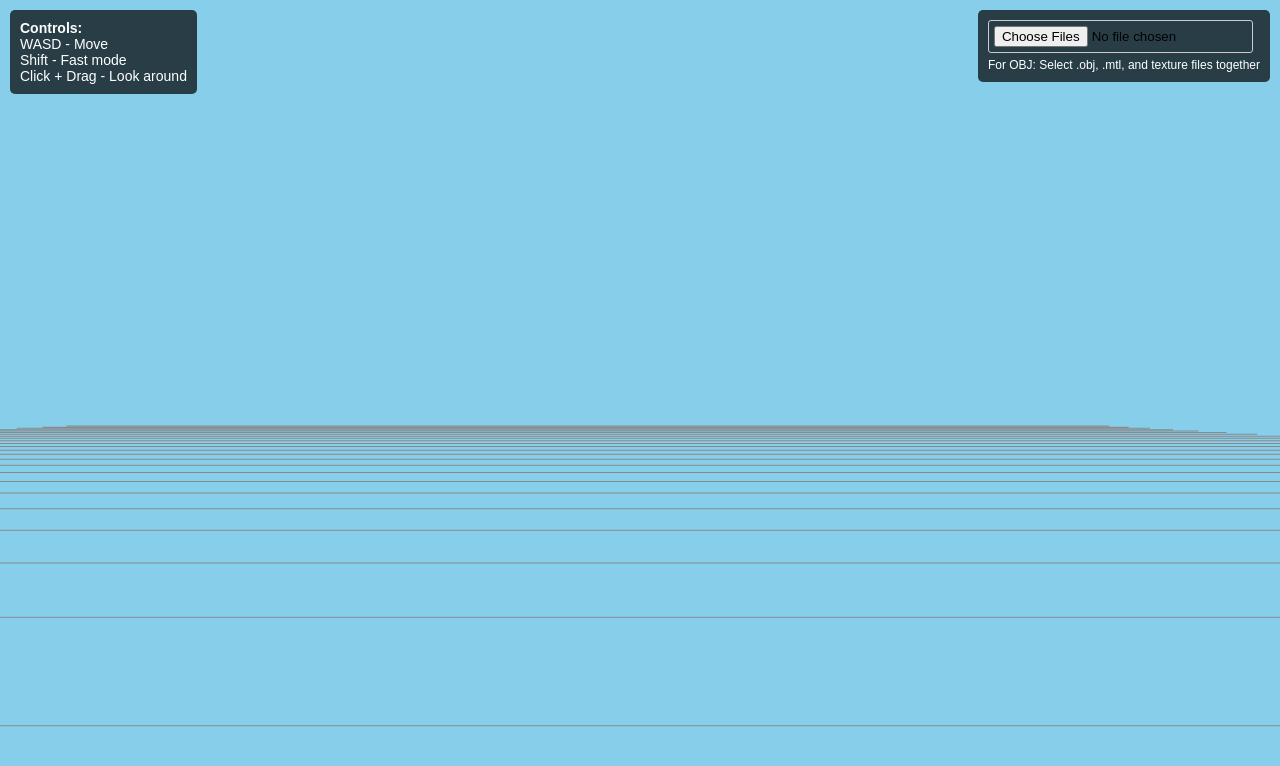
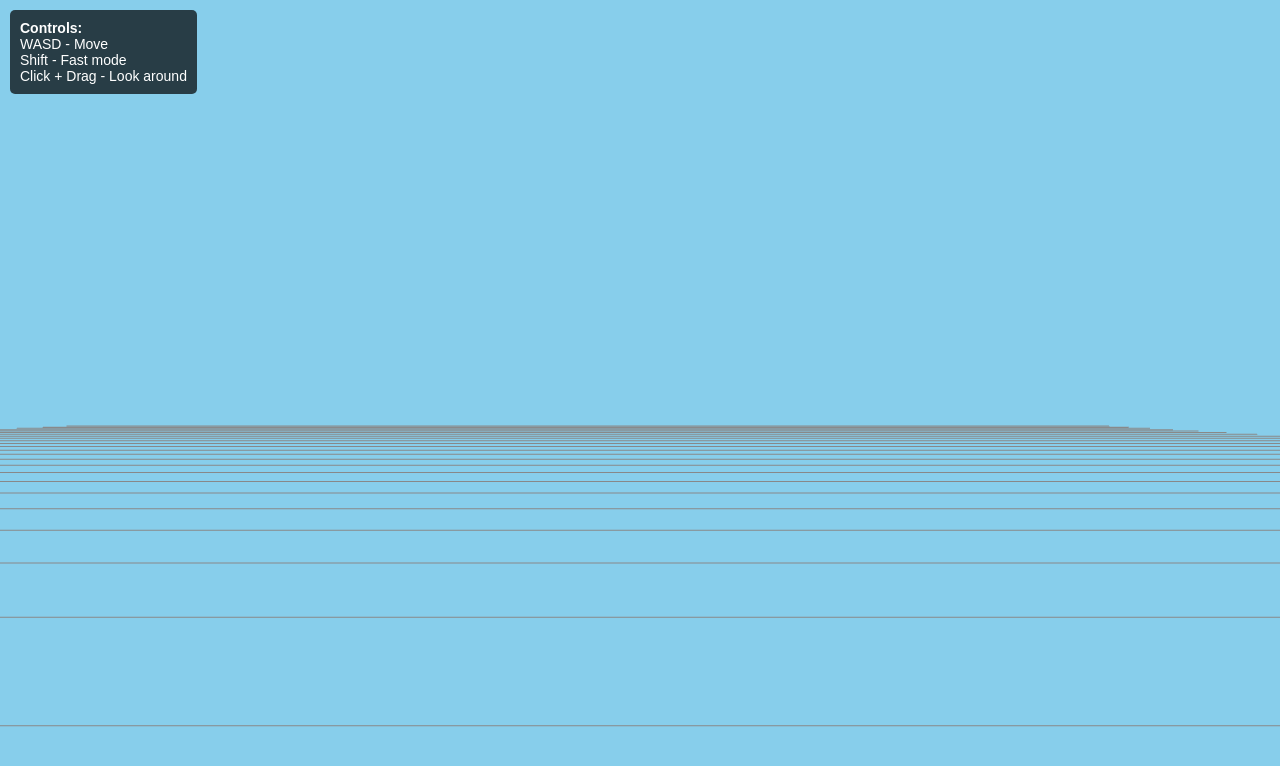
Before and after one commit to eurobob/drone-mesh, a website built with Vite: page index.html in a window 1280 px wide. Built offline with nearby package versions, Linux system fonts and the light colour scheme; no server answers.

Commit message:
Remove upload UI

```diff
--- a/index.html
+++ b/index.html
@@ -23,19 +23,6 @@
       padding: 10px;
       border-radius: 5px;
       font-size: 14px;
-    }
-    #file-input-container {
-      position: absolute;
-      top: 10px;
-      right: 10px;
-      background: rgba(0, 0, 0, 0.7);
-      padding: 10px;
-      border-radius: 5px;
-    }
-    #file-input {
-      padding: 5px;
-      border-radius: 3px;
-      border: 1px solid #ccc;
     }
     #loading-overlay {
       display: none;
@@ -113,12 +100,6 @@
     Shift - Fast mode<br>
     Click + Drag - Look around
   </div>
-  <div id="file-input-container">
-    <input type="file" id="file-input" accept=".obj,.gltf,.glb,.ply,.stl" multiple />
-    <div style="color: white; font-size: 12px; margin-top: 5px;">
-      For OBJ: Select .obj, .mtl, and texture files together
-    </div>
-  </div>
   <div id="loading-overlay">
     <div class="loader"></div>
     <div id="loading-text">Loading mesh...</div>
--- a/src/main.js
+++ b/src/main.js
@@ -106,13 +106,6 @@ class MeshExplorer {
       this.renderer.setSize(window.innerWidth, window.innerHeight);
     });
 
-    const fileInput = document.getElementById('file-input');
-    fileInput.addEventListener('change', (event) => {
-      const files = event.target.files;
-      if (files.length > 0) {
-        this.loadMeshFiles(files);
-      }
-    });
   }
 
   showLoading(text = 'Loading mesh...') {
```
